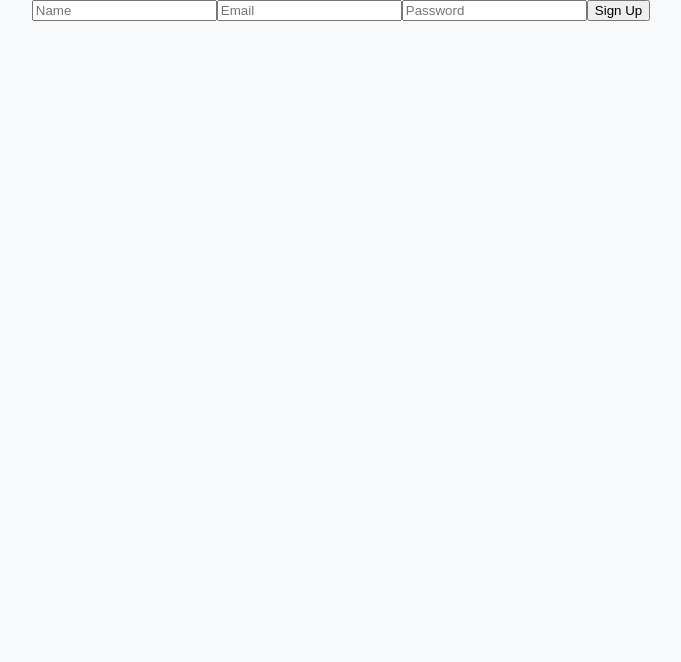
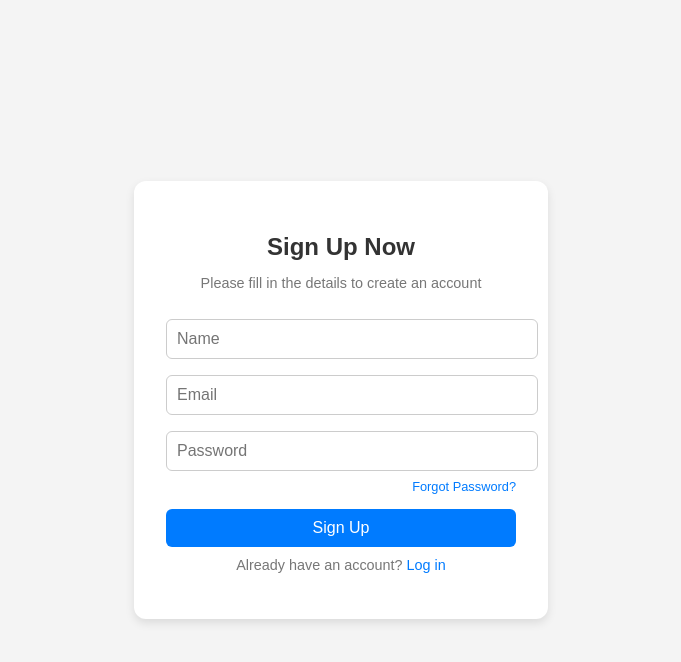
Before and after one commit to izs3-Benjamin-Cogdell/Human-Factors, a React (Create React App) app in the folder my-app/: page /signup in a window 1280 px wide. Shown: the top 662 px of the page, without its empty margins (299-980 px from the left). Built offline with nearby package versions, Linux system fonts and the light colour scheme.

Commit message:
fixed the UI

```diff
--- /dev/null
+++ b/my-app/src/components/Signup/Signup.css
@@ -0,0 +1,116 @@
+/* General container styling */
+.signup-container {
+    display: flex;
+    align-items: center;
+    justify-content: center;
+    height: 100vh;
+    background-color: #f4f4f4;
+  }
+
+  /* Signup card */
+  .signup-card {
+    background: white;
+    padding: 2rem;
+    border-radius: 12px;
+    box-shadow: 0 4px 10px rgba(0, 0, 0, 0.1);
+    width: 100%;
+    max-width: 350px;
+    text-align: center;
+  }
+
+  /* Logo */
+  .signup-logo img {
+    width: 50px;
+    margin-bottom: 10px;
+  }
+
+  /* Title and subtext */
+  h2 {
+    font-size: 1.5rem;
+    margin-bottom: 5px;
+    color: #333;
+  }
+
+  .signup-subtext {
+    font-size: 0.9rem;
+    color: #777;
+    margin-bottom: 20px;
+  }
+
+  /* Input fields */
+  input {
+    width: 100%;
+    padding: 10px;
+    margin: 8px 0;
+    border: 1px solid #ccc;
+    border-radius: 6px;
+    font-size: 1rem;
+  }
+
+  input:focus {
+    border-color: #007bff;
+    outline: none;
+  }
+
+  /* Forgot password */
+  .forgot-password {
+    text-align: right;
+    font-size: 0.8rem;
+    color: #007bff;
+    cursor: pointer;
+    margin-bottom: 15px;
+  }
+
+  /* Signup button */
+  .signup-button {
+    width: 100%;
+    background: #007bff;
+    color: white;
+    padding: 10px;
+    font-size: 1rem;
+    border: none;
+    border-radius: 6px;
+    cursor: pointer;
+    transition: background 0.3s ease;
+  }
+
+  .signup-button:hover {
+    background: #0056b3;
+  }
+
+  /* Login link */
+  .login-link {
+    font-size: 0.9rem;
+    margin-top: 10px;
+    color: #777;
+  }
+
+  .login-link span {
+    color: #007bff;
+    cursor: pointer;
+  }
+
+  /* Social icons */
+  .social-icons {
+    display: flex;
+    justify-content: center;
+    margin-top: 15px;
+  }
+
+  .icon {
+    width: 35px;
+    height: 35px;
+    background: #e0e0e0;
+    display: flex;
+    align-items: center;
+    justify-content: center;
+    border-radius: 50%;
+    margin: 0 5px;
+    font-size: 1.2rem;
+    cursor: pointer;
+    transition: background 0.3s ease;
+  }
+
+  .icon:hover {
+    background: #ccc;
+  }
--- a/my-app/src/components/Signup/signup.js
+++ b/my-app/src/components/Signup/signup.js
@@ -1,4 +1,5 @@
 import { useState } from "react";
+import "./Signup.css"; // Import the CSS file
 
 const Signup = () => {
   const [formData, setFormData] = useState({
@@ -13,22 +14,46 @@ const Signup = () => {
 
   const handleSubmit = async (e) => {
     e.preventDefault();
+    try {
       const response = await fetch("http://localhost:5000/api/signup", {
         method: "POST",
         headers: { "Content-Type": "application/json" },
         body: JSON.stringify(formData),
       });
+
+      if (!response.ok) {
+        throw new Error(`HTTP error! Status: ${response.status}`);
+      }
+
       const data = await response.json();
       alert(data.message);
+    } catch (error) {
+      console.error("❌ Signup Error:", error);
+      alert("Signup failed. Check the console for details.");
+    }
   };
 
   return (
+    <div className="signup-container">
+      <div className="signup-card">
+
+        <h2>Sign Up Now</h2>
+        <p className="signup-subtext">Please fill in the details to create an account</p>
+
         <form onSubmit={handleSubmit}>
           <input type="text" name="name" placeholder="Name" onChange={handleChange} required />
           <input type="email" name="email" placeholder="Email" onChange={handleChange} required />
           <input type="password" name="password" placeholder="Password" onChange={handleChange} required />
-      <button type="submit">Sign Up</button>
+
+          <div className="forgot-password">Forgot Password?</div>
+
+          <button type="submit" className="signup-button">Sign Up</button>
         </form>
+
+        <p className="login-link">Already have an account? <span>Log in</span></p>
+
+      </div>
+    </div>
   );
 };
 
```
Also changed, not shown: 2 other files (tests, documents, lock files or other folders). Lines whose indentation alone changed are shown as unchanged.
